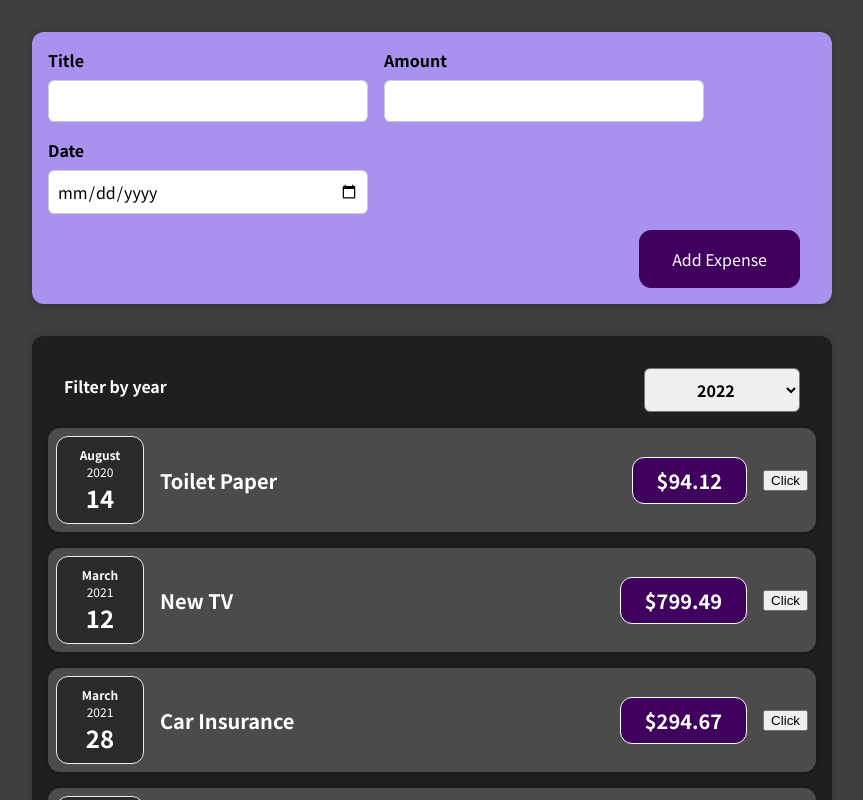
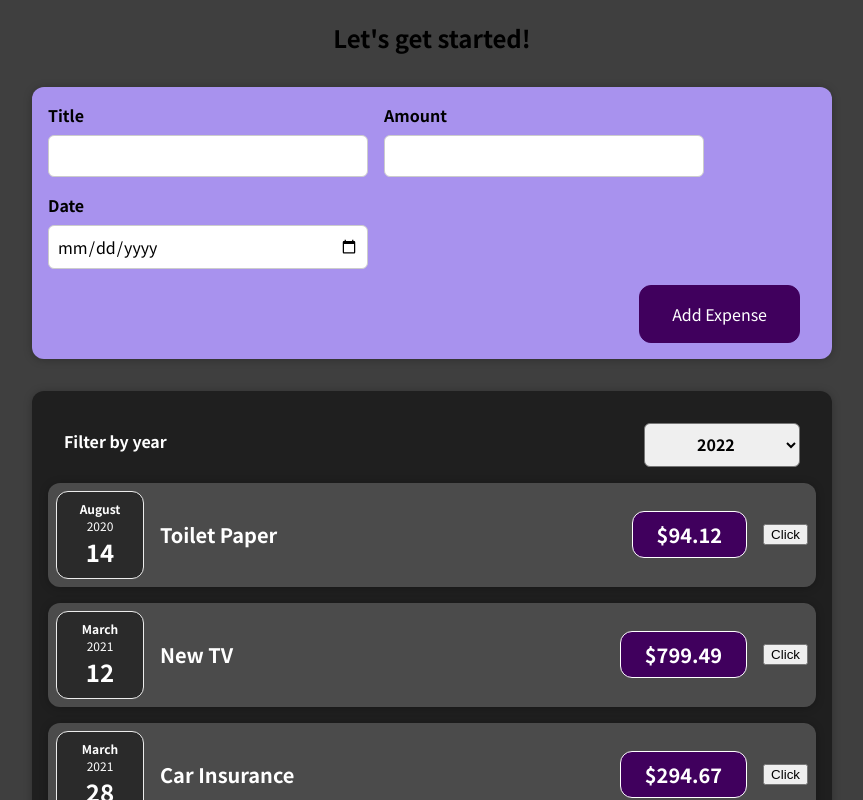
Before and after one commit to mdraselmiah95/React-Complete-Guide, a React (Create React App) app in the folder react-basics-working-with-components/code/first-app/: page / in a window 1280 px wide. Shown: the top 800 px of the page, without its empty margins (208-1071 px from the left). Built offline with nearby package versions, Linux system fonts and the light colour scheme.

Commit message:
New Expenses added

```diff
--- a/react-basics-working-with-components/code/first-app/src/App.css
+++ b/react-basics-working-with-components/code/first-app/src/App.css
@@ -23,7 +23,9 @@
   font-size: calc(10px + 2vmin);
   color: white;
 }
-
+.Heading {
+  text-align: center;
+}
 .App-link {
   color: #61dafb;
 }
--- a/react-basics-working-with-components/code/first-app/src/App.js
+++ b/react-basics-working-with-components/code/first-app/src/App.js
@@ -30,6 +30,13 @@ const DEMO_EXPENSES = [
   },
 ];
 
+// return React.createElement(
+//   'div',
+//   {},
+//   React.createElement('h2', {}, "Let's get started!"),
+//   React.createElement(Expenses, { items: expenses })
+// );
+
 function App() {
   const [expenses, setExpenses] = useState(DEMO_EXPENSES);
 
@@ -40,7 +47,7 @@ function App() {
   };
   return (
     <div>
-      {/* <h2>Let's get started!</h2> */}
+      <h2 className="Heading">Let's get started!</h2>
       <NewExpense onAddExpenses={addExpenseHandler} />
       <Expenses expenses={expenses} />
     </div>
--- a/react-basics-working-with-components/code/first-app/src/components/Expenses/Expenses.js
+++ b/react-basics-working-with-components/code/first-app/src/components/Expenses/Expenses.js
@@ -10,6 +10,11 @@ const Expenses = ({ expenses }) => {
   const filterChangeHandler = (selectedYear) => {
     setFilteredYear(selectedYear);
   };
+
+  // const filteredExpenses = expenses.items.filter((expense) => {
+  //   return expense.date.getFullYear().toString() === filteredYear;
+  // });
+
   return (
     <Card className="expenses">
       <ExpensesFilter
```
